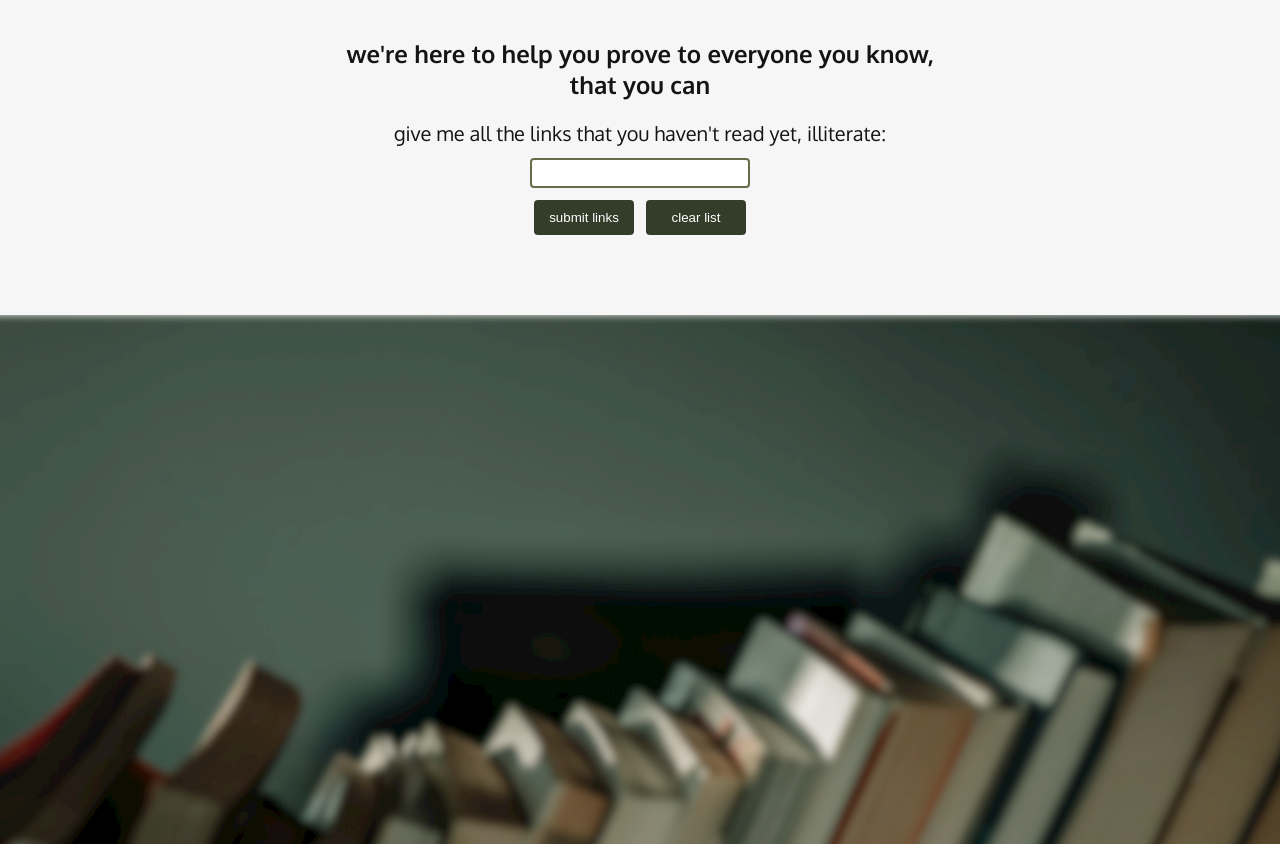
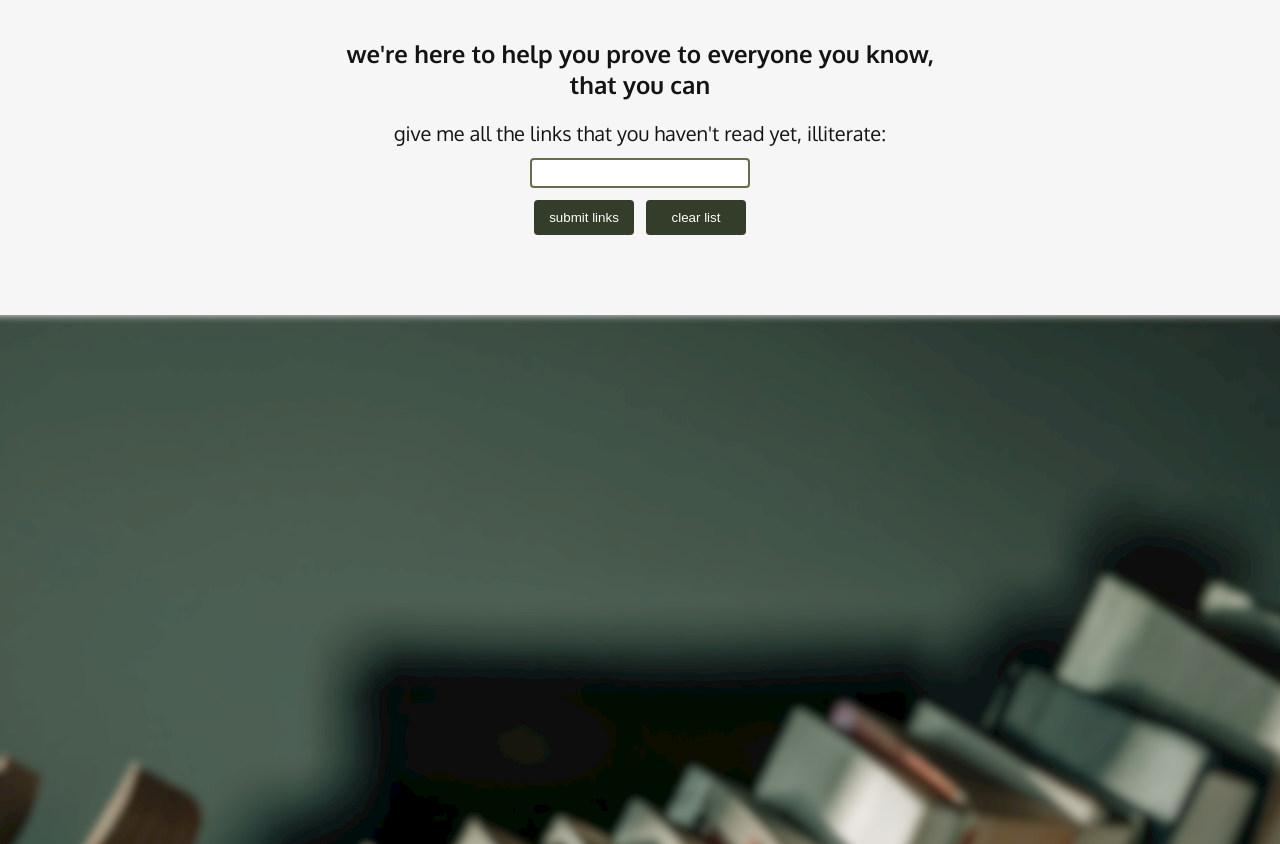
Before and after one commit to bryn-newell/web-dev-challenge, an Eleventy site: page index.html in a window 1280 px wide. Shown: the part 108-952 px from the top of the page. Built offline with nearby package versions, Linux system fonts and the light colour scheme; Eleventy itself is replaced by a stand-in of ours; files that its build step writes are made by us from their sources.

Commit message:
fix image height

```diff
--- a/index.html
+++ b/index.html
@@ -36,8 +36,8 @@
         <feGaussianBlur in="SourceGraphic" stdDeviation="4" />
       </filter>
     </defs>
-    <image filter="url(#f1)" xlink:href="/assets/books.jpg" src="/assets/books.jpg" alt="Image" height="879"
-      width="1710" class="svg__image">
+    <image filter="url(#f1)" xlink:href="/assets/books.jpg" src="/assets/books.jpg" alt="Image" width="100%"
+      class="svg__image">
 
   </svg>
 
--- a/styles/styles.scss
+++ b/styles/styles.scss
@@ -97,6 +97,10 @@ svg {
   object-fit: cover;
 }
 
+.svg_image {
+  object-fit: cover;
+}
+
 .read-section {
   display: none;
 }
```
